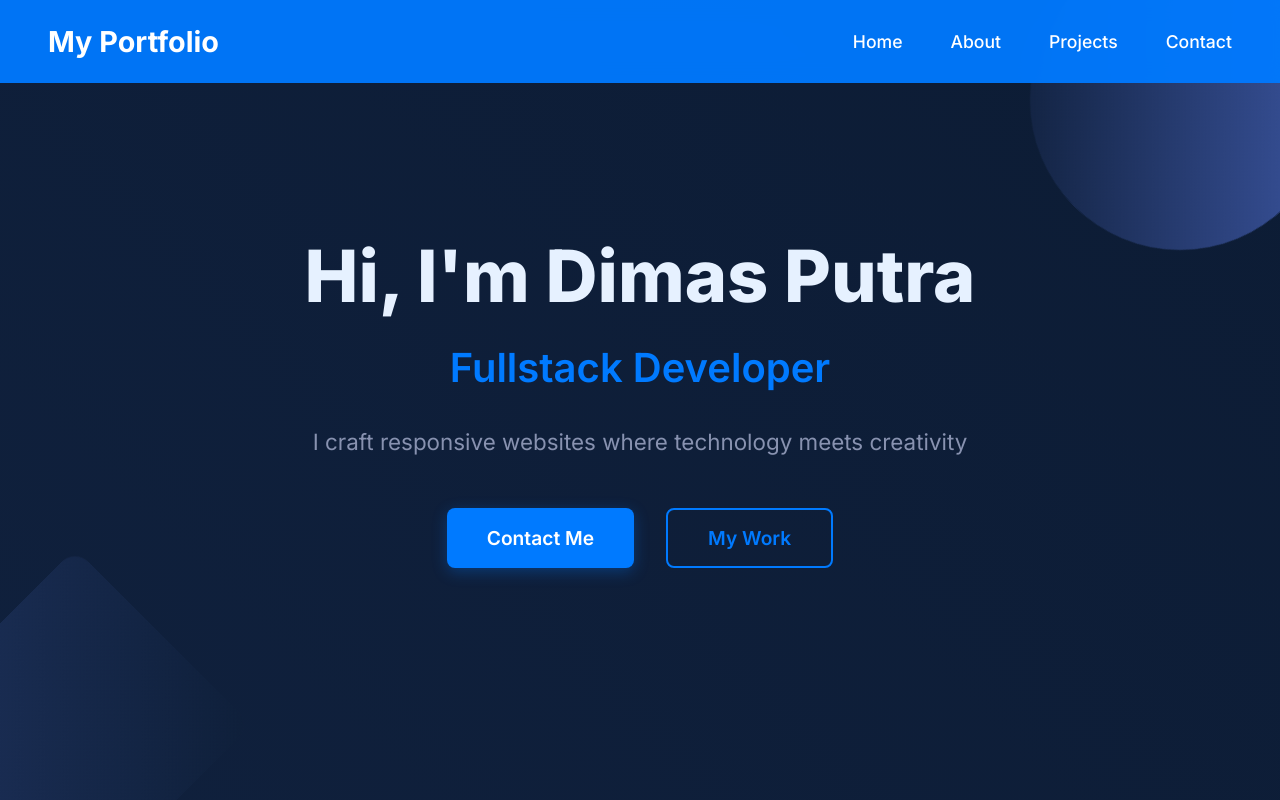
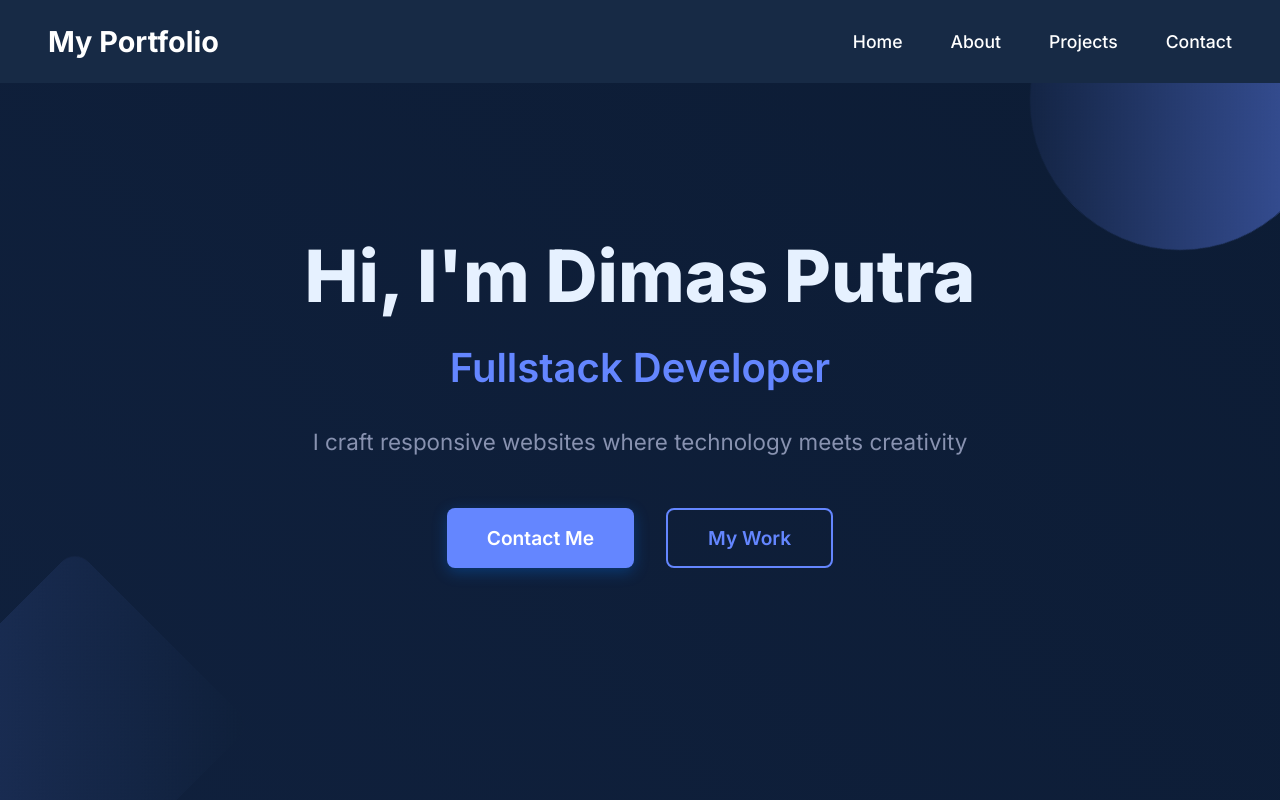
Before and after one commit to dim5ptr/my-portfolio, a React (Create React App) app: page / in a window 1280 px wide. Shown: the top 800 px of the page. Built offline with nearby package versions, Linux system fonts and the light colour scheme.

Commit message:
update color

```diff
--- a/src/components/Hero.css
+++ b/src/components/Hero.css
@@ -32,7 +32,7 @@
 
   .hero h2 {
     font-size: 2.5rem;
-    color: #007AFF;
+    color: #6486ff;
     margin-bottom: 2rem;
     font-weight: 600;
     animation: fadeInUp 1s ease 0.3s;
@@ -66,7 +66,7 @@
 }
 
 .primary-btn {
-  background: #007AFF;
+  background: #6486ff;
   color: white;
   border: none;
   box-shadow: 0 4px 15px rgba(0, 122, 255, 0.3);
@@ -74,13 +74,13 @@
 
 .secondary-btn {
   background: transparent;
-  color: #007AFF;
-  border: 2px solid #007AFF;
+  color: #6486ff;
+  border: 2px solid #6486ff;
 }
 
 .primary-btn:hover {
   transform: translateY(-3px);
-  background: #0066FF;
+  background: #6486ff;
   box-shadow: 0 8px 25px rgba(0, 122, 255, 0.4);
 }
 
--- a/src/components/Navbar.css
+++ b/src/components/Navbar.css
@@ -4,7 +4,7 @@
   top: 0;
   width: 100%;
   padding: 1.5rem 3rem;
-  background: rgba(0, 122, 255, 0.95);
+  background: #172A45;
   backdrop-filter: blur(10px);
   z-index: 1000;
   display: flex;
@@ -15,7 +15,7 @@
 
 .navbar.scrolled {
   padding: 1rem 3rem;
-  background: rgba(0, 122, 255, 0.98);
+  background: #172A45;
   box-shadow: 0 5px 20px rgba(0, 122, 255, 0.2);
 }
 
```
